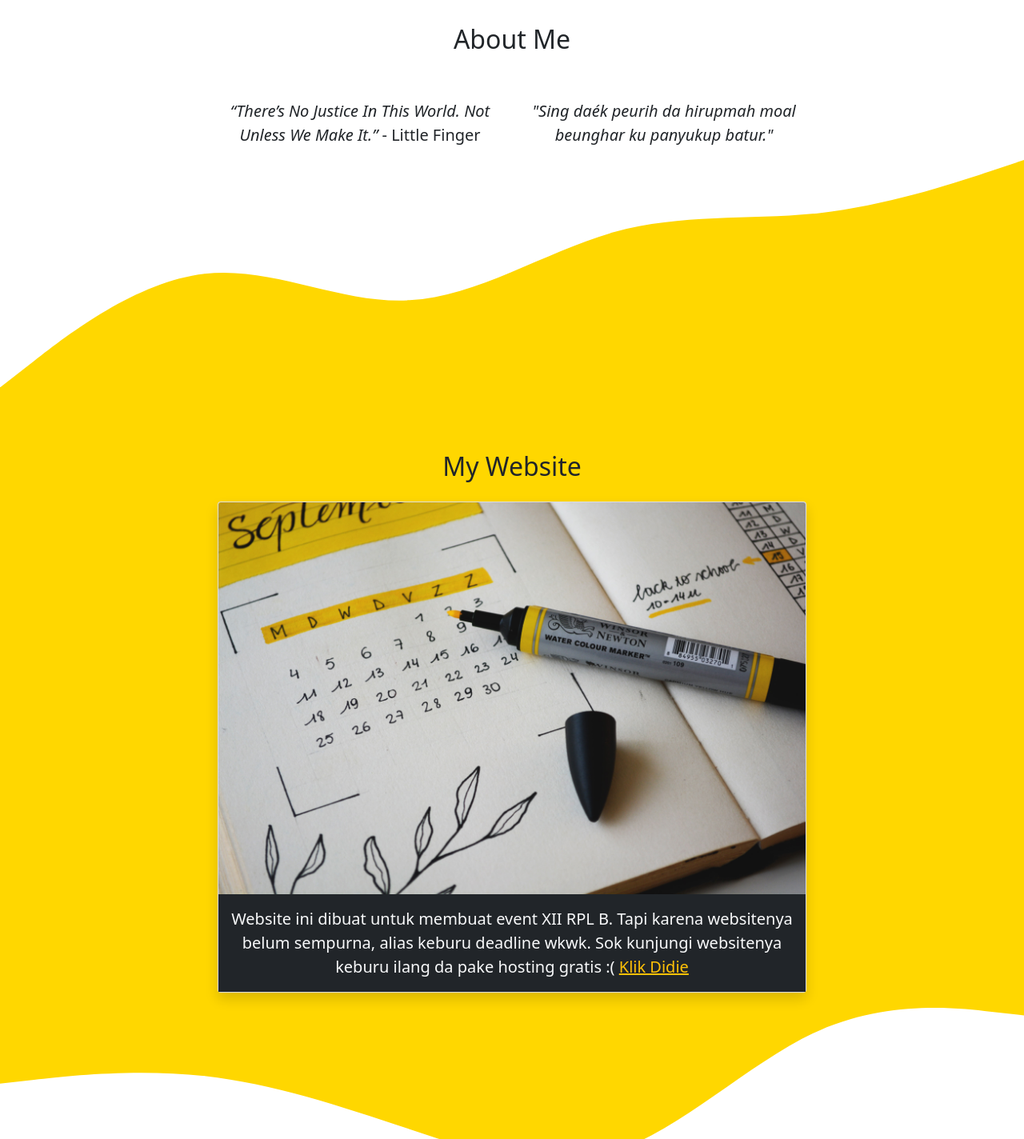
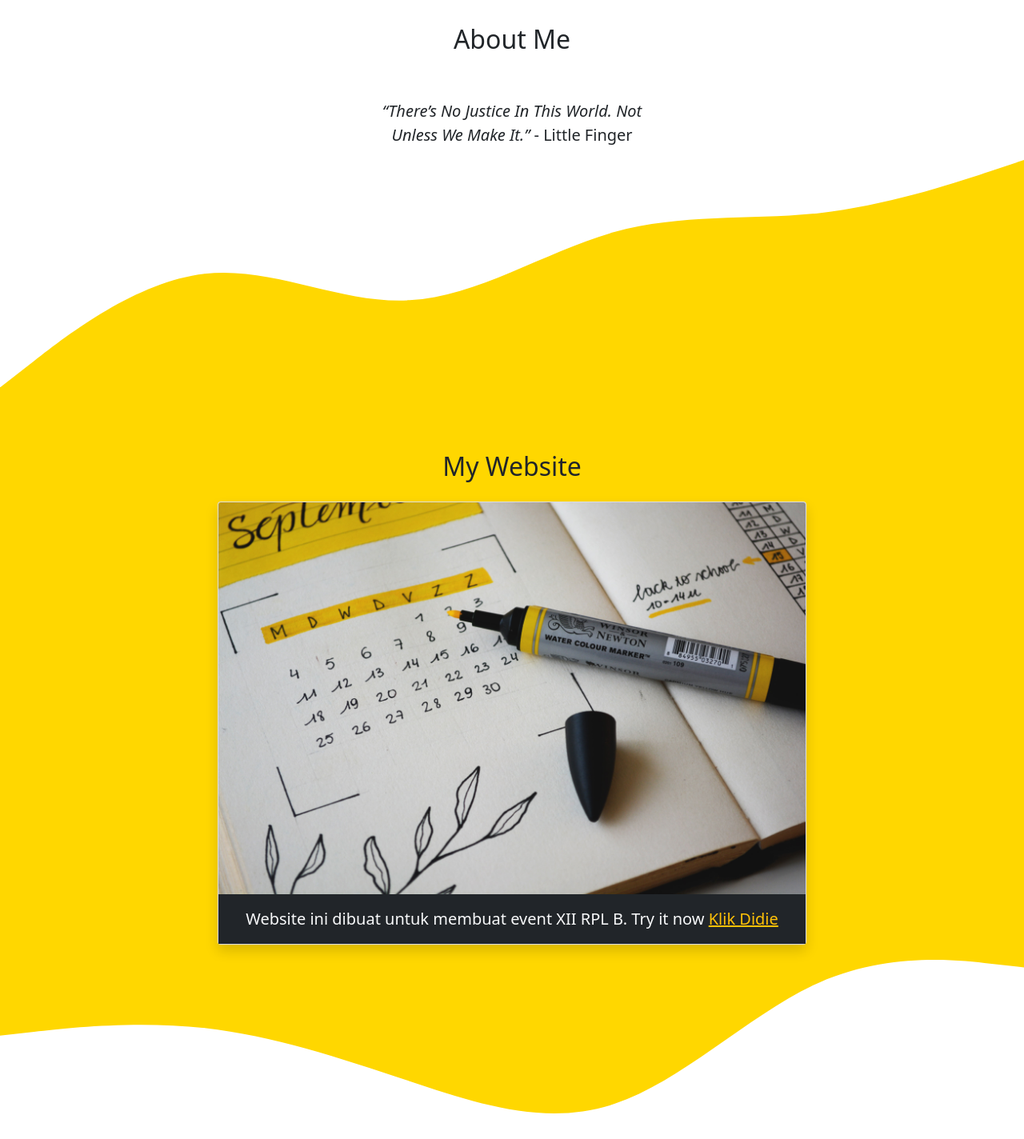
Before and after one commit to agm4r/agm4r.github.io, a plain HTML site: page index.html in a window 1280 px wide. Shown: the part 800-2224 px from the top of the page at 80% size. Drawn offline with nearby package versions, Linux system fonts and the light colour scheme.

Commit message:
Mengubah pesan project

```diff
--- a/index.html
+++ b/index.html
@@ -67,11 +67,6 @@
             <i>“There’s No Justice In This World. Not Unless We Make It.”</i> - Little Finger
           </p>
         </div>
-        <div class="col-md-4">
-          <p>
-            <i>"Sing daék peurih da hirupmah moal beunghar ku panyukup batur."</i>
-          </p>
-        </div>
       </div>
     </div>
   </section>
@@ -93,7 +88,7 @@
          <div class="card rounded shadow">
           <img src="img/calendar.jpg" class="card-img-top" alt="...">
           <div class="card-body bg-dark text-light">
-            <p class="card-text">Website ini dibuat untuk membuat event XII RPL B. Tapi karena websitenya belum sempurna, alias keburu deadline wkwk. Sok kunjungi websitenya keburu ilang da pake hosting gratis :( <a href="https://calendarsberpl.000webhostapp.com" class="link-warning">Klik Didie</a></p>
+            <p class="card-text">Website ini dibuat untuk membuat event XII RPL B. Try it now <a href="https://calendarsberpl.000webhostapp.com" class="link-warning">Klik Didie</a></p>
           </div>
         </div>
       </div>
```
